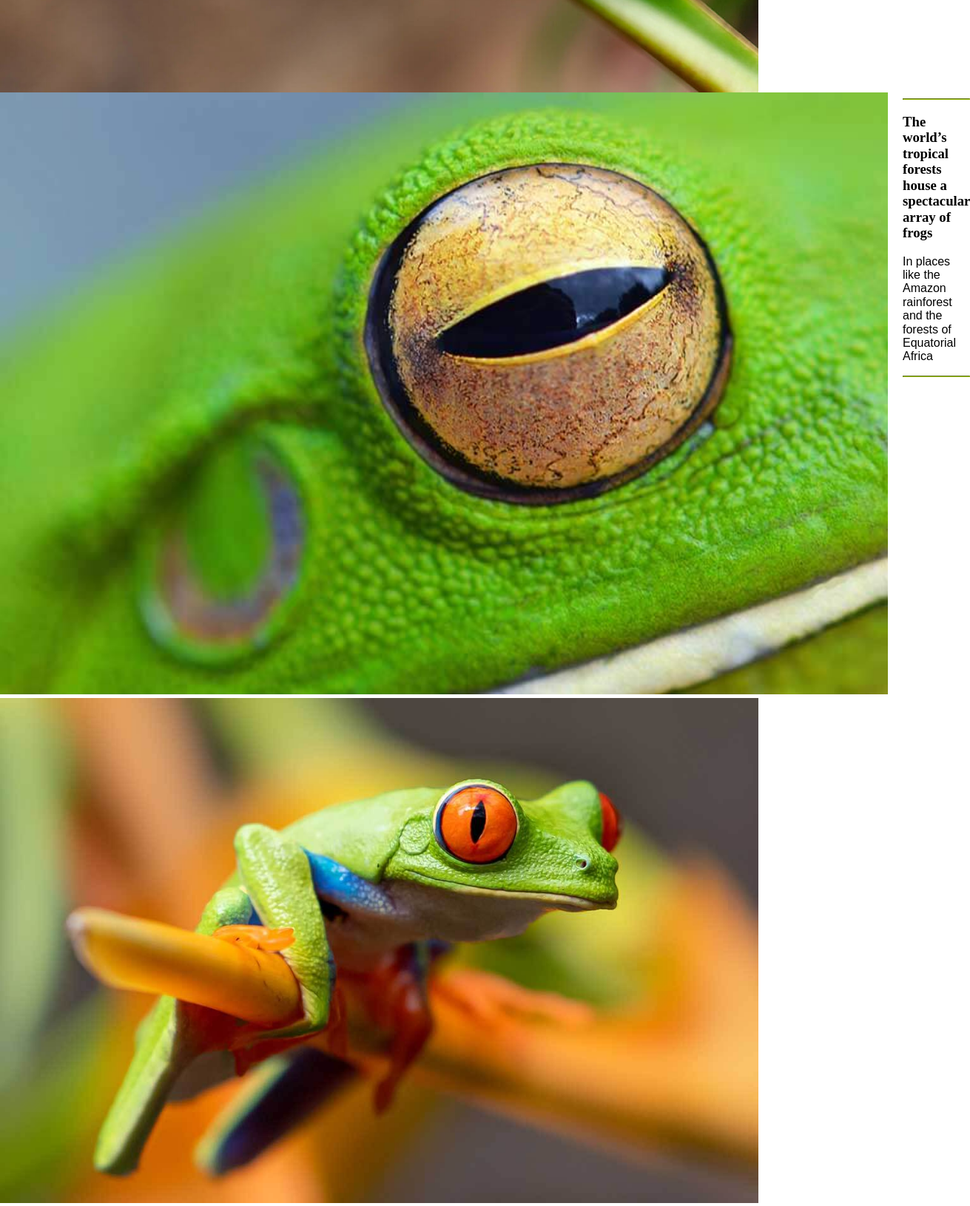
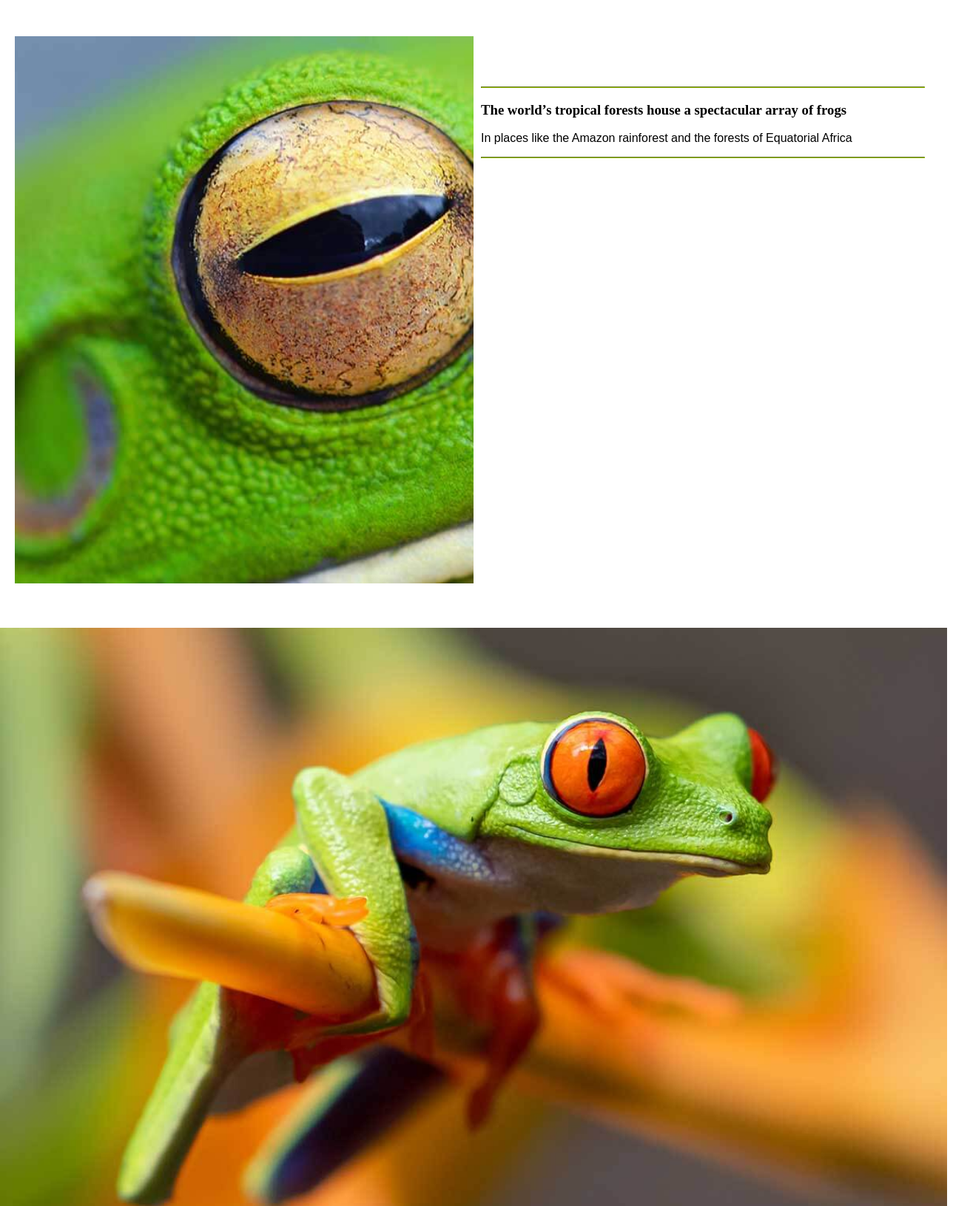
Before and after one commit to SafiaJeff/Safia-Web2-Quiz-Revised, a plain HTML site: page deploy/index.html in a window 1280 px wide. Shown: the part 740-2371 px from the top of the page at 74% size, 1311 px wide, since content can reach past the window. Drawn offline with nearby package versions, Linux system fonts and the light colour scheme.

Commit message:
Padding & BG Imgs

```diff
--- a/deploy/index.html
+++ b/deploy/index.html
@@ -5,7 +5,7 @@
     <meta charset="UTF-8">
     <meta name="viewport" content="width=device-width, initial-scale=1.0">
     <meta http-equiv="X-UA-Compatible" content="ie=edge">
-    <link rel="stylesheet" href="css/styles.css?ckcachebust=55af6927e510626780a85150794af499">
+    <link rel="stylesheet" href="css/styles.css?ckcachebust=d71dba3bab6729b2d7b466a02ba4d993">
     <title>Safia Web II HW</title>
 </head>
 
@@ -15,25 +15,26 @@
     <section id="section-1">
         <div>
             <h1>FROGS!</h1>
-            <img src="img/frog-hero.jpeg" alt="Red eyed tree frog sitting on a leaf">
+
+            <!--<img src="img/frog-hero.jpeg" alt="Red eyed tree frog sitting on a leaf">-->
         </div>
     </section>
     <section id="section-2">
+            <section id="section-2-right">
                 <div>
-                <section id="section-2-text">
                     <hr>
                     <h3>The world’s tropical forests house a spectacular array of frogs</h3>
                     <p>In places like the Amazon rainforest and the forests of Equatorial Africa</p>
                     <hr>
+                </div>
             </section>
             <aside>
-                    <img id="section-2-img" src="img/frog-eye.jpeg" alt="close up shot of a frog's yellow eye">
+                <!--<img id="section-2-img" src="img/frog-eye.jpeg" alt="close up shot of a frog's yellow eye">-->
             </aside>
-            </div>
         </section>
     <section id="section-3">
                 <div>
-                    <img src="img/hangingright.jpeg" alt="green tree frog sitting on branch with bright red eyes">
+                    <!--<img src="img/hangingright.jpeg" alt="green tree frog sitting on branch with bright red eyes">-->
                 </div>
             </section>
     <section id="section-4">
@@ -48,31 +49,35 @@
     <section id="section-5">
                         <div>
                             <ul>
-                                <li id="gallery-1"><img src="img/hangingfrog.jpeg" alt="green tree frog hanging off a branch with bright orange underbelly"></li>
-                                <li id="gallery-2"><img src="img/frog-sideways.jpeg" alt="green tree frog sitting on a branch facing left"></li>
-                                <li id="gallery-3"><img src="img/froglooking.jpeg" alt="small with yellow eyes frog facing forwards"></li>
+                                <li id="gallery-1"> <!--<img src="img/hangingfrog.jpeg" alt="green tree frog hanging off a branch with bright orange underbelly">--></li>
+                                <li id="gallery-2"><!--<img src="img/frog-sideways.jpeg" alt="green tree frog sitting on a branch facing left">--></li>
+                                <li id="gallery-3"><!--<img src="img/froglooking.jpeg" alt="small with yellow eyes frog facing forwards">--></li>
                             </ul>
                         </div>
                     </section>
     <section id="section-6">
+                            <div id="section-6-content">
                                 <div>
-                                <section id="section-6-text">
+                                    <aside id="img-right">
+                                        <img src="img/smallhidingfrog.jpeg" alt="small brown frog peeking from behind red flower bud">
+                                    </aside>
+                                    <section id="text-left">
                                         <p>The red-eyed tree frog (Agalychnis callidryas) is a favorite for its remarkable adaptations. Its bulging red eyes are its telltale feature, but it is also known for its neon-green body, accented with vertical blue and yellow stripes on the sides and bright orange or reddish feet.</p>
                                     </section>
-                                <aside id="section-6-aside">
-                                    <img src="img/smallhidingfrog.jpeg" alt="small brown frog peeking from behind red flower bud">
-                                </aside>
+                                </div>
                             </div>
                         </section>
     <div id="footer">
-                                <footer></footer>
+                                <footer>
+                                    2020
+                                </footer>
                             </div>
 
     <!-- jQuery -->
-    <script src="https://ajax.googleapis.com/ajax/libs/jquery/3.4.1/jquery.min.js?ckcachebust=609871893"></script>
+    <script src="https://ajax.googleapis.com/ajax/libs/jquery/3.4.1/jquery.min.js?ckcachebust=610156120"></script>
     <!-- Greensock -->
-    <script src="https://cdnjs.cloudflare.com/ajax/libs/gsap/3.2.6/gsap.min.js?ckcachebust=609871893"></script>
-    <script src="js/scripts-min.js?ckcachebust=609871893"></script>
+    <script src="https://cdnjs.cloudflare.com/ajax/libs/gsap/3.2.6/gsap.min.js?ckcachebust=610156120"></script>
+    <script src="js/scripts-min.js?ckcachebust=610156120"></script>
 </body>
 
 </html>
--- a/dev/scss/sections/_section-1.scss
+++ b/dev/scss/sections/_section-1.scss
@@ -4,15 +4,28 @@
 
 #section-1{
     div {
-        display: grid;
+        background-image: url('../img/frog-hero.jpeg');
+        background-size: cover;
+        background-position: center;
+        height: 370px;
 
-        img{
-            width: 100%;
-            @include lg{
-                display: grid;
-                max-width: 1025px;
-            }
+        @include md{
+            height: 510px;
         }
+
+        @include lg{
+            height: 680px;
+        }
+
+
+
+        // img{
+        //     width: 100%;
+        //     @include lg{
+        //         display: grid;
+        //         max-width: 1025px;
+        //     }
+        // }
 
     }
 }
--- a/dev/scss/sections/_section-2.scss
+++ b/dev/scss/sections/_section-2.scss
@@ -2,35 +2,62 @@
     Section 2
 ============= */
 #section-2{
-
-    div {
+    #section-2-right {
         display: grid;
         grid-template-columns: 10px auto 10px;
-        grid-template-areas: ". section-2-text ."
-                            ". section-2-image .";
-        grid-gap: 20px;
+        grid-template-areas: ". section-2-right .";
+        padding: 60px 0;
+
+        >div{
+            grid-area: section-2-right;
+        }
+
+    }
+
+    aside {
+        background-image: url('../img/frog-eye.jpeg');
+        background-size: cover;
+        background-position: center;
+        height: 480px;
+
+        @include md{
+            height: 420px;
+        }
 
         @include lg{
-            display: grid;
-            grid-template-columns: 50% auto;
-            grid-template-areas: "section-2-image section-2-text";
+            height: 740px;
+        }
+    }
+
+    @include md{
+        display: grid;
+        grid-template-columns: 50% auto;
+        grid-template-areas: "section-2-img section-2-right";
+
+        #section-2-img{
+            grid-area: section-2-img;
+        }
+        #section-2-right{
+            grid-area: section-2-right;
         }
 
-        @include xl{
-            display: grid;
-            grid-template-columns: 1200px auto;
-            grid-template-areas: "section-2-image section-2-text";
-        }
+    }
 
-        section {
-            grid-area: section-2-text;
-        }
+    @include lg{
+        display: grid;
+        grid-template-columns: 50% auto;
+        grid-template-areas: "section-2-img section-2-right";
 
-        aside {
-            grid-area: section-2-image;
-            img {
-                width: 100%;
-            }
+        #section-2-right{
+            grid-area: section-2-right;
         }
     }
+
+    @include md{
+        padding: 80px 0;
+    }
+
+    @include lg{
+        padding: 60px 20px;
+    }
 }
--- a/dev/scss/sections/_section-3.scss
+++ b/dev/scss/sections/_section-3.scss
@@ -2,12 +2,20 @@
     Section 3
 ============= */
 #section-3{
-    img {
-        display: grid;
-        width: 100%;
+    background-image: url('../img/hangingright.jpeg');
+    background-size: cover;
+    background-position: center;
+    height: 510px;
+    padding: 60px 0;
 
-        @include lg{
-            max-width: 1025px;
-        }
+
+    @include md{
+        height: 525px;
     }
+
+    @include lg{
+        height: 685px;
+    }
+
+
 }
--- a/dev/scss/sections/_section-5.scss
+++ b/dev/scss/sections/_section-5.scss
@@ -3,9 +3,14 @@
 ============= */
 #section-5{
     div {
+        display: grid;
+        grid-template-columns: 100%;
+        grid-template-areas: "section-5";
 
         ul {
+            grid-area: section-5;
             display: grid;
+
             grid-row-gap: 10px;
             grid-column-gap: 10px;
 
@@ -15,7 +20,7 @@
                 grid-template-columns: 1fr 1fr;
                 grid-template-areas:
                         "gallery-1 gallery-1"
-                        "gallery-2 gallery-3"
+                        "gallery-2 gallery-3";
             }
 
             @include lg{
@@ -23,24 +28,56 @@
                 grid-template-columns: 1fr 1fr;
                 grid-template-areas:
                         "gallery-1 gallery-2"
-                        "gallery-1 gallery-3"
+                        "gallery-1 gallery-3";
+            }
+
+            li {
+                background-size: cover;
+                height: 100%;
             }
 
             #gallery-1{
+                background-image: url('../img/hangingfrog.jpeg');
+                height: 300px;
+
                 @include md {
                     grid-area: gallery-1;
+                    height: 710px;
+                }
+
+                @include lg{
+                    grid-area: gallery-1;
+                    height: 710px;
                 }
             }
 
             #gallery-2{
-                @include md {
+                background-image: url('../img/frog-sideways.jpeg');
+                height: 300px;
+
+                @include md{
                     grid-area: gallery-2;
+                    height: 340px;
+                }
+
+                @include lg{
+                    grid-area: gallery-2;
+                    height: 340px;
                 }
             }
 
             #gallery-3{
+                background-image: url('../img/froglooking.jpeg');
+                height: 300px;
+
                 @include md {
                     grid-area: gallery-3;
+                    height: 340px;
+                }
+
+                @include lg{
+                    grid-area: gallery-3;
+                    height: 340px;
                 }
             }
 
--- a/dev/scss/sections/_section-6.scss
+++ b/dev/scss/sections/_section-6.scss
@@ -2,25 +2,27 @@
     Section 6
 ============= */
 #section-6{
-    div{
-        display: grid;
-        grid-template-columns: 1fr 1fr 1fr;
-        grid-template-areas: ". section-6-aside ."
-                            "section-6-text section-6-text section-6-text";
 
+    display: grid;
+    grid-template-columns: 15px auto 15px;
+    grid-template-areas: ". section-6 .";
+
+    #section-6-content {
+        grid-area: section-6;
 
         @include lg{
-            display: grid;
-            grid-template-columns: 1fr 1fr;
-            grid-template-areas: "section-6-aside section-6-text";
-        }
+            >div {
+                display: grid;
+                grid-template-columns: 50% auto;
+                grid-template-areas: "text-left img-right";
 
-        section {
-            grid-area: section-6-text;
-        }
-
-        aside {
-            grid-area: section-6-aside;
+                #img-right{
+                    grid-area: img-right;
+                }
+                #text-left{
+                    grid-area: text-left;
+                }
+            }
         }
     }
 }
```
Also changed, not shown: deploy/css/styles.css, 6 other files. Lines whose indentation alone changed are shown as unchanged.
